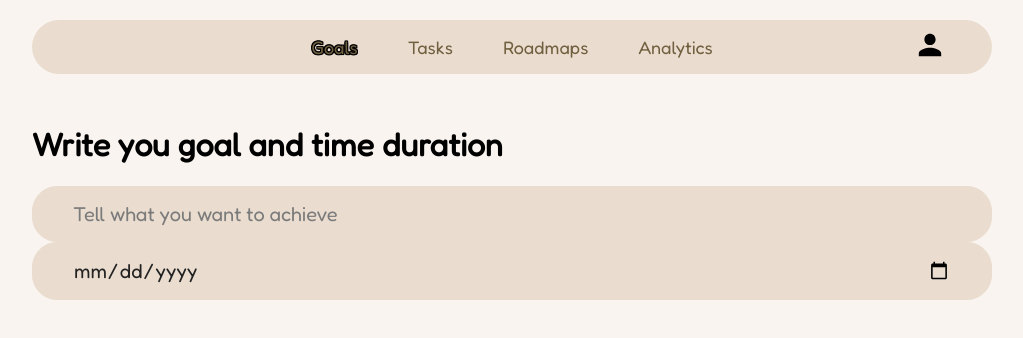
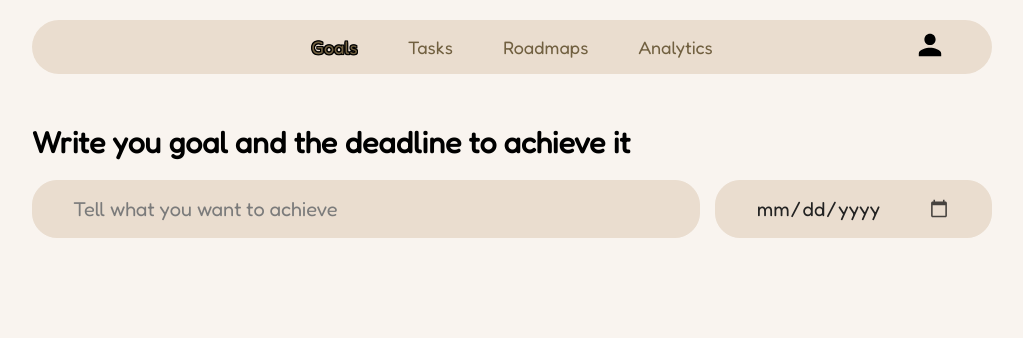
Before and after one commit to Sofiia13/goals_achiever, a React app in the folder frontend/: page /goals in a window 1280 px wide. Shown: the top 338 px of the page, without its empty margins (128-1151 px from the left). Built offline with nearby package versions, Linux system fonts and the light colour scheme; no server answers; the HTML template or start-up script is replaced by a standard one.

Commit message:
add input for the dealine and set styles

```diff
--- a/frontend/src/pages/NewGoalPage/NewGoalPage.module.scss
+++ b/frontend/src/pages/NewGoalPage/NewGoalPage.module.scss
@@ -0,0 +1,21 @@
+.newGoalPage {
+  &__title {
+    font-size: 30px;
+    margin-bottom: 20px;
+  }
+
+  &__inputs {
+    display: flex;
+    flex-direction: row;
+    gap: 15px;
+    margin-bottom: 20px;
+  }
+
+  &__goalInput {
+    flex: 3;
+  }
+
+  &__dateInput {
+    flex: 1;
+  }
+}
--- a/frontend/src/pages/NewGoalPage/NewGoalPage.tsx
+++ b/frontend/src/pages/NewGoalPage/NewGoalPage.tsx
@@ -1,25 +1,30 @@
 import type React from "react";
 import styles from "./NewGoalPage.module.scss";
 import { Input } from "../../shared/components/ui/Input";
+import { useState } from "react";
 
 export const NewGoalPage: React.FC = () => {
+  const [goal, setGoal] = useState("");
+  const [deadline, setDeadline] = useState("");
+
   return (
     <div className={styles.newGoalPage}>
       <h1 className={styles.newGoalPage__title}>
-        Write you goal and time duration
+        Write you goal and the deadline to achieve it
       </h1>
-      <div>
+      <div className={styles.newGoalPage__inputs}>
         <Input
-          value=""
-          onChange={() => {}}
+          value={goal}
+          onChange={setGoal}
+          className={styles.newGoalPage__goalInput}
           placeholder="Tell what you want to achieve"
         />
 
         <Input
           type="date"
-          value=""
-          onChange={() => {}}
-          placeholder="Set the deadline for your goal"
+          value={deadline}
+          onChange={setDeadline}
+          className={styles.newGoalPage__dateInput}
         />
       </div>
     </div>
--- a/frontend/src/shared/components/ui/Input/Input.module.scss
+++ b/frontend/src/shared/components/ui/Input/Input.module.scss
@@ -33,4 +33,14 @@
     cursor: not-allowed;
     border-color: #e0e0e0;
   }
+
+  &::-webkit-datetime-edit {
+    font-family: inherit;
+    font-size: inherit;
+    color: inherit;
+  }
+
+  &::-webkit-calendar-picker-indicator {
+    filter: opacity(0.7);
+  }
 }
--- a/frontend/src/shared/components/ui/Input/Input.tsx
+++ b/frontend/src/shared/components/ui/Input/Input.tsx
@@ -13,6 +13,7 @@ type InputProps = {
 
 export const Input: React.FC<InputProps> = ({
   onChange,
+  value,
   placeholder = "",
   type = "text",
   label = "",
@@ -33,6 +34,7 @@ export const Input: React.FC<InputProps> = ({
       <input
         className={inputClass}
         type={type}
+        value={value}
         onChange={(e) => onChange(e.target.value)}
         placeholder={placeholder}
       />
```
